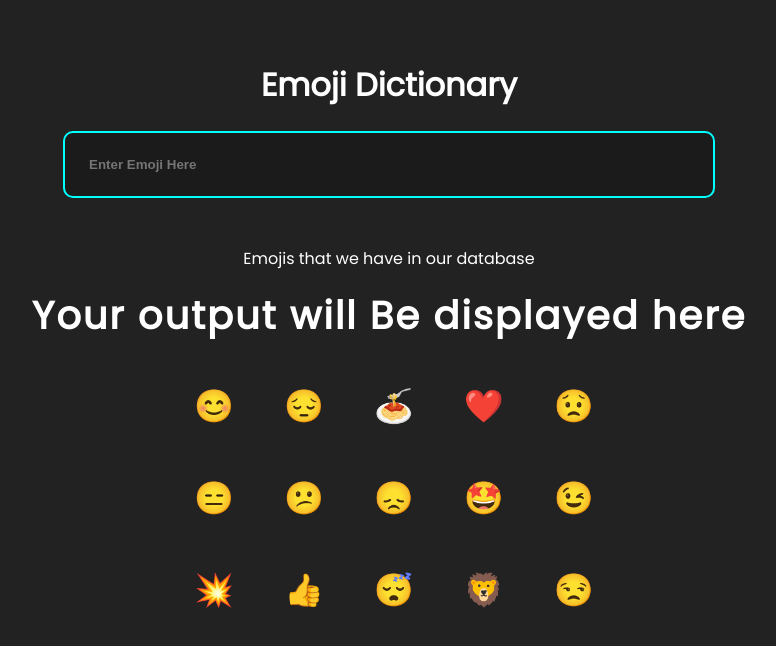
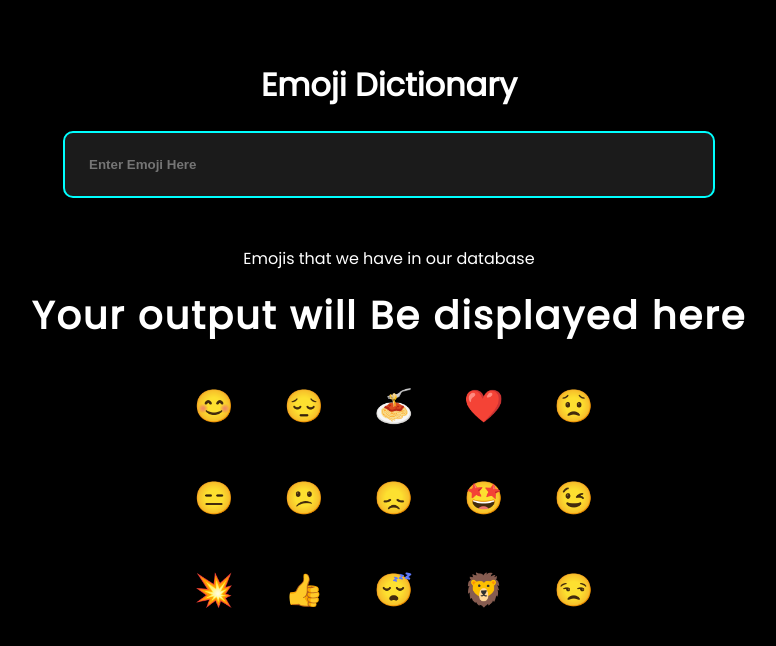
Before and after one commit to rushikesh1799/mark08-EmojiDictionary, a React (Create React App) app: page / in a window 1280 px wide. Shown: the top 646 px of the page, without its empty margins (251-1027 px from the left). Built offline with nearby package versions, Linux system fonts and the light colour scheme.

Commit message:
Update styles.css

```diff
--- a/src/styles.css
+++ b/src/styles.css
@@ -11,7 +11,7 @@
 }
 
 body {
-  background-color: #222;
+  background-color: #000000;
   padding: 2rem;
   color: #fff;
 }
```
